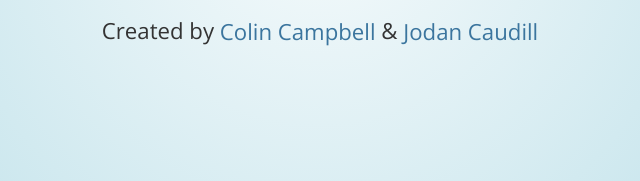
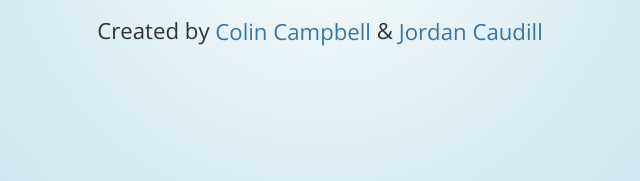
Before and after one commit to deep-dive-websockets/site, a website: page presentation/index.html in a window 1280 px wide. Shown: the part 500-681 px from the top of the page, 320-960 px from the left. Drawn offline with nearby package versions, Linux system fonts and the light colour scheme.

Commit message:
u spelled my name wrong fool!

```diff
--- a/presentation/index.html
+++ b/presentation/index.html
@@ -40,7 +40,7 @@
 					<h1>WebSockets</h1>
 					<h3>Two-way realtime communication on the web</h3>
 					<p>
-						<small>Created by <a href="https://colincampbell.me">Colin Campbell</a> &amp; <a href="http://www.jordancaudill.com">Jodan Caudill</a></small>
+						<small>Created by <a href="https://colincampbell.me">Colin Campbell</a> &amp; <a href="http://www.jordancaudill.com">Jordan Caudill</a></small>
 					</p>
 				</section>
 
```
